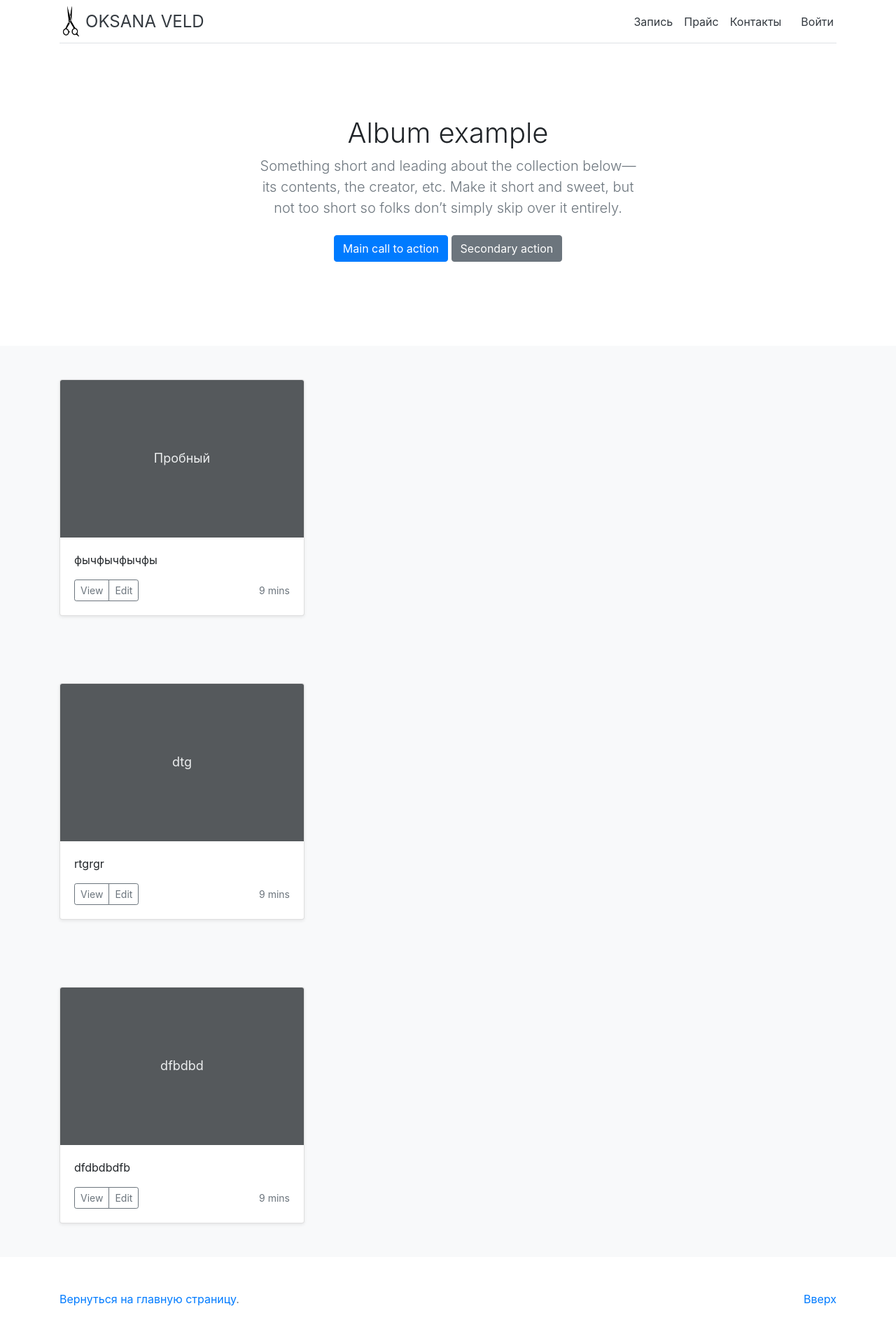
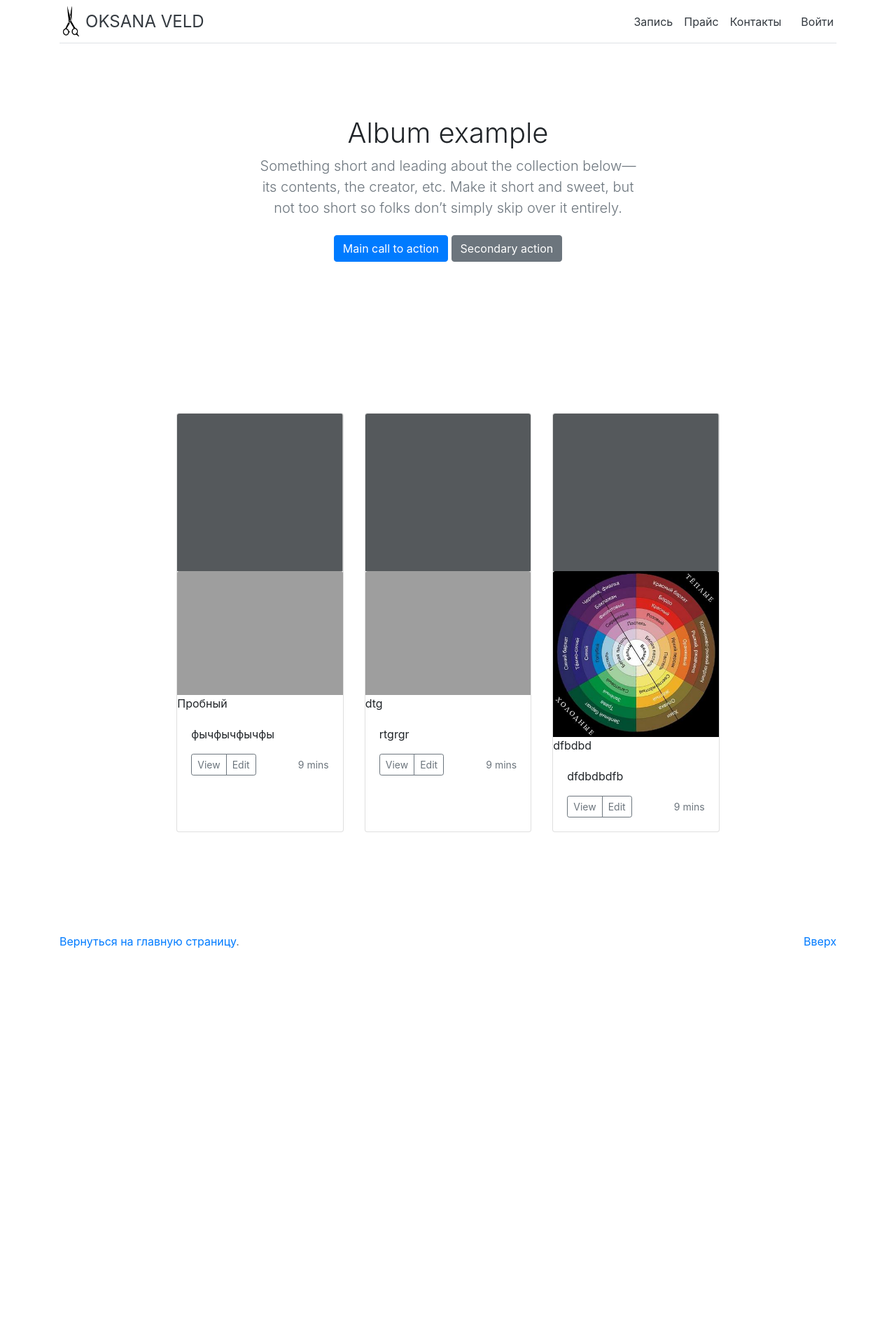
Before and after one commit to Veldyale/veld_site, a Django app: page / in a window 1280 px wide. Shown: the whole page at 70% size. After the commit the page ends 1355 px from the top, so only its background shows below. Run offline with Django 3.2, Linux system fonts and the light colour scheme; data comes from the database, SQL or seed files in the repository; both versions use the stored data as it was after the commit; some libraries are stand-ins or nearby versions; grey boxes are pictures that could not be loaded.

Commit message:
Index_add_cards

```diff
--- a/veld/templates/veld/index.html
+++ b/veld/templates/veld/index.html
@@ -20,14 +20,14 @@ OKSANA VELD
 {% endblock %}
 
 {% block content %}
+<div class="py-5">
+  <div class="container px-4 px-lg-5 mt-5">
+    <div class="row gx-4 gx-lg-5 row-cols-2 row-cols-md-3 row-cols-xl-4 justify-content-center">
 {% for p in object_list %}
 {% if p.image %}
-  <div class="album py-5 bg-light">
-    <div class="container">
-      <div class="row row-cols-1 row-cols-sm-2 row-cols-md-3 g-3">
-        <div class="col">
-          <div class="card shadow-sm">
-            <svg class="bd-placeholder-img card-img-top" width="100%" height="225" xmlns="http://www.w3.org/2000/svg" role="img" aria-label="Placeholder: Thumbnail" preserveAspectRatio="xMidYMid slice" focusable="false"><title>Placeholder</title><rect width="100%" height="100%" fill="#55595c"/><text x="50%" y="50%" fill="#eceeef" dy=".3em">{{p.title}}</text></svg>
+      <div class="col mb-5">
+        <div class="card h-100">
+          <svg class="bd-placeholder-img card-img-top" width="100%" height="225" xmlns="http://www.w3.org/2000/svg" role="img" aria-label="Placeholder: Thumbnail" preserveAspectRatio="xMidYMid slice" focusable="false"><title>Placeholder</title><rect width="100%" height="100%" fill="#55595c"/><text x="50%" y="50%" fill="#eceeef" dy=".3em"><img class="card-img-top" src="{{ p.image }}" alt="..." />{{p.title}}</text></svg>
 
           <div class="card-body">
             <p class="card-text">{{p.text}}</p>
@@ -41,10 +41,9 @@ OKSANA VELD
           </div>
         </div>
       </div>
+{% endif %}
+{% endfor %}
     </div>
   </div>
 </div>
-  </div>
-{% endif %}
-{% endfor %}
 {% endblock %}
```
Also changed, not shown: db.sqlite3, media/photos/2021/12/01/photo1626171492.jpeg (added). Lines whose indentation alone changed are shown as unchanged.
